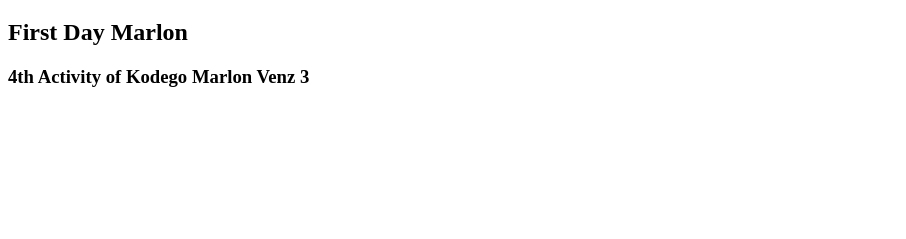
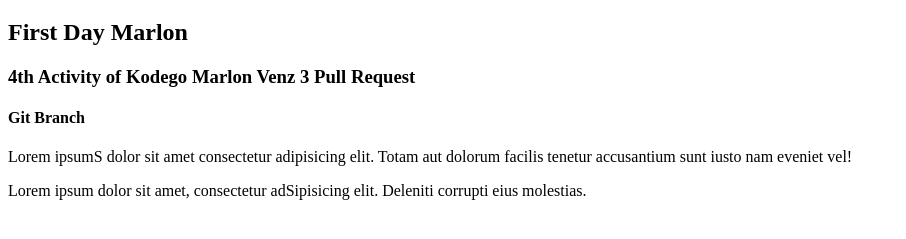
Before and after one commit to VENZMARL/sample.git.repo.soon, a plain HTML site: page index.html in a window 1280 px wide. Shown: the part 61-300 px from the top of the page, without its empty margins (0-906 px from the left). Drawn offline with Linux system fonts and the light colour scheme.

Commit message:
First code commit

```diff
--- a/index.html
+++ b/index.html
@@ -8,6 +8,13 @@
 <body>
     <h1>KogeGo Activity</h1>
     <h2>First Day Marlon</h2>
-    <h3>4th Activity of Kodego Marlon Venz 3</h3>
+    <h3>4th Activity of Kodego Marlon Venz 3 Pull Request</h3>
+    <h4>Git Branch</h4>
+
+
+    <p>Lorem ipsumS dolor sit amet consectetur adipisicing elit. Totam aut dolorum facilis tenetur accusantium sunt iusto nam eveniet vel!</p>
+    <p>Lorem ipsum dolor sit amet, consectetur adSipisicing elit. Deleniti corrupti eius molestias. </p>
+
+
 </body>
 </html>
```
